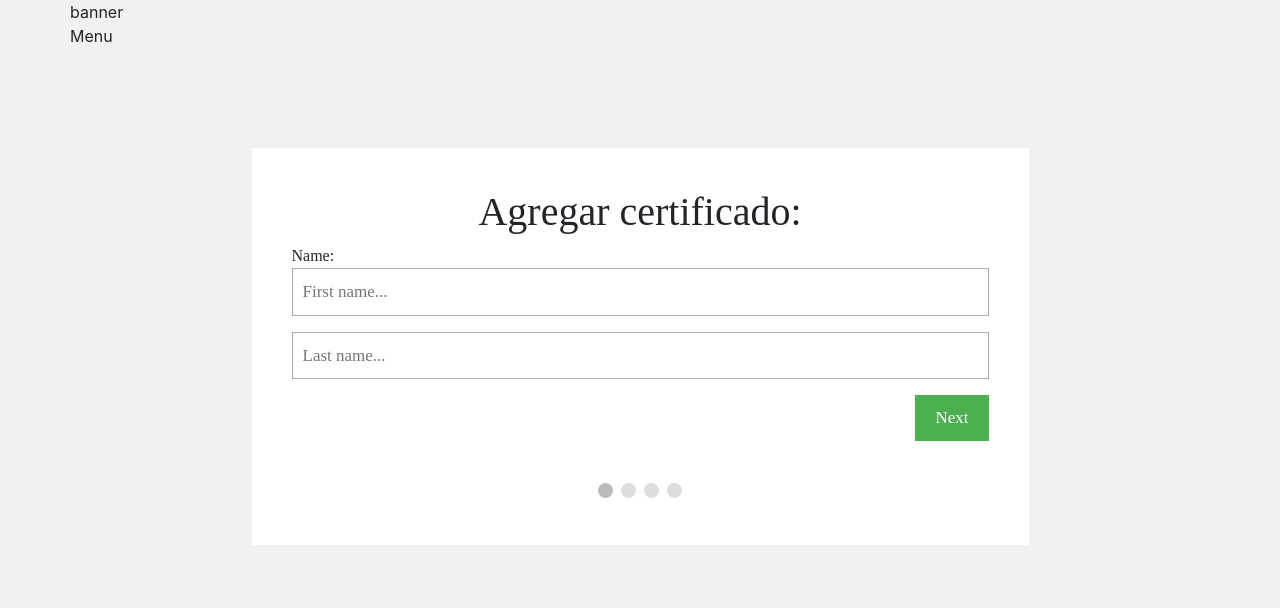
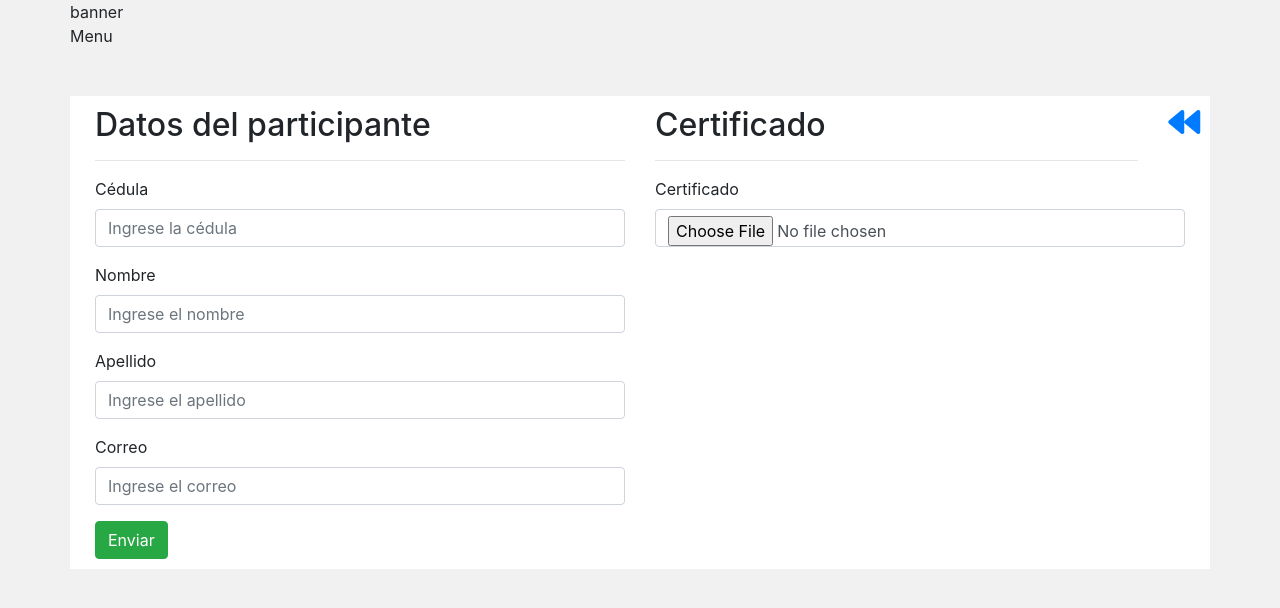
Before and after one commit to lespinoza5636/Certificado, a PHP site: page /pe.php?id=1 in a window 1280 px wide. Shown: the top 608 px of the page. Run offline with PHP 8.4, Linux system fonts and the light colour scheme; a user stored in the database is signed in; some libraries are stand-ins or nearby versions.

Commit message:
Agregando actualizaciones

```diff
--- /dev/null
+++ b/cer.php
@@ -0,0 +1,107 @@
+<?php
+include("Conexion.php");
+class Certificados{
+
+    private $con;
+    private $nombre_img;
+
+    function __construct()
+    {
+        $conexion = new Conexion();
+        $this->con = $conexion->getCon();
+    }
+
+    function setCertificados($archivo, $cedula, $nombre, $apellido, $correo, $id)
+    {
+        $codigo = date("Y"). "-".substr($cedula, 3, 6)."-TE-".rand(10000, 90000);
+        $result = self::subirImagen($archivo, $codigo);
+        if (gettype($result) == "string")
+        {
+            return $result;
+            exit();
+        }
+        else
+        if (gettype($result) == "boolean" and $result == true)
+        {
+            $codigo = date("Y"). "-".substr($cedula, 3, 6)."-TE-".rand(10000, 90000);
+            echo $codigo;
+
+            $sql_participante = "INSERT INTO `participante` (`cedula`, `nombre`, `apellido`, `correo`) VALUES ('$cedula', '$nombre', '$apellido', '$correo');";
+            $result_participante = $this->con->query($sql_participante);
+
+            if ($sql_participante)
+            {
+                $sql = "INSERT INTO `certificado` (`codigo`, `img`, `evento_idevento`, `participante_cedula`) VALUES ('$codigo', '$this->nombre_img', '$id', '$cedula');";
+                $result = $this->con->query($sql);
+
+                if ($result)
+                {
+                    echo "Exito";
+                    exit();
+                }
+            }
+            exit();
+        }
+        else
+        {
+
+        }
+        exit();
+    }
+
+    function subirImagen($archivo_img, $codigo)
+    {
+        $nombre_archivo = $archivo_img['name'];
+        $tipo_archivo = $archivo_img['type'];
+        $tamano_archivo = $archivo_img['size'];
+        $archivo= $archivo_img['tmp_name'];
+
+        if ($nombre_archivo!="")
+        {
+            //Limitar el tipo de archivo y el tamaño
+            if (!((strpos($tipo_archivo, "gif") || strpos($tipo_archivo, "jpeg") || strpos($tipo_archivo, "png")) && ($tamano_archivo  < 50000000)))
+            {
+                return "El tamaño de los archivos no es correcta. <br><br><table><tr><td><li>Se permiten archivos de 5 Mb máximo.</td></tr></table>";
+            }
+            else
+            {
+                $file = $archivo_img['name'];
+                $res = explode(".", $nombre_archivo);
+                $extension = $res[count($res)-1];
+                $nombre= $codigo."." . $extension; //renombrarlo como nosotros queremos
+                $this->nombre_img = $nombre;
+                $dirtemp = "cer/".$nombre."";//Directorio temporaral para subir el fichero
+
+                if (is_uploaded_file($archivo_img['tmp_name'])) {
+                    $valor = copy($archivo_img['tmp_name'], $dirtemp);
+
+                    //unlink($dirtemp); //Borrar el fichero temporal
+                    return $valor;
+                   }
+                else
+                {
+                    return "Ocurrió algún error al subir el fichero. No pudo guardarse.";
+                }
+
+            }
+        }
+    }
+
+    function getListaParticipante($id)
+        {
+            $result = $this->con->query("SELECT * FROM `certificado` as cer inner join `participante` as par
+            on cer.`participante_cedula` = par.cedula
+            where `evento_idevento` = $id limit 10");
+
+            if ($result->num_rows > 0)
+            {
+                return $result;
+            }
+            else
+            {
+                return false;
+            }
+        }
+}
+
+?>
--- a/pe.php
+++ b/pe.php
@@ -1,9 +1,27 @@
 <?php
     session_start();
+    include("cer.php");
+
     if (!isset($_SESSION["id"]))
     {
         header("Location: login.php");
     }
+
+    if (isset($_FILES['cer'])){
+      $cer = new Certificados();
+      $cedula = $_POST["cedula"];
+      $nombre = $_POST["nombre"];
+      $apellido = $_POST["apellido"];
+      $correo = $_POST["correo"];
+      $id = $_POST["id"];
+      $cer->setCertificados($_FILES['cer'], $cedula, $nombre, $apellido, $correo, $id);
+  } else{
+      $nombre_archivo="";
+  }
+  if (!isset($_GET["id"]))
+  {
+    header("Location: panel.php");
+  }
 ?>
 <!DOCTYPE html>
 <html lang="en">
@@ -12,6 +30,7 @@
     <meta name="viewport" content="width=device-width, initial-scale=1.0">
     <meta http-equiv="X-UA-Compatible" content="ie=edge">
     <link rel="stylesheet" href="https://stackpath.bootstrapcdn.com/bootstrap/4.4.1/css/bootstrap.min.css" integrity="sha384-Vkoo8x4CGsO3+Hhxv8T/Q5PaXtkKtu6ug5TOeNV6gBiFeWPGFN9MuhOf23Q9Ifjh" crossorigin="anonymous">
+    <link rel="stylesheet" href="https://cdnjs.cloudflare.com/ajax/libs/font-awesome/5.11.2/css/all.min.css" integrity="sha256-+N4/V/SbAFiW1MPBCXnfnP9QSN3+Keu+NlB+0ev/YKQ=" crossorigin="anonymous" />
     <title>Certificado</title>
 
     <style>
@@ -22,75 +41,14 @@
 body {
   background-color: #f1f1f1;
 }
+tr:hover {
+          background-color:#f1f1f1;
+        }
 
-#regForm {
-  background-color: #ffffff;
-  margin: 100px auto;
-  font-family: Raleway;
-  padding: 40px;
-  width: 70%;
-  min-width: 300px;
-}
-
-h1 {
-  text-align: center;
-}
-
-input {
-  padding: 10px;
-  width: 100%;
-  font-size: 17px;
-  font-family: Raleway;
-  border: 1px solid #aaaaaa;
-}
-
-/* Mark input boxes that gets an error on validation: */
-input.invalid {
-  background-color: #ffdddd;
-}
-
-/* Hide all steps by default: */
-.tab {
-  display: none;
-}
-
-button {
-  background-color: #4CAF50;
-  color: #ffffff;
-  border: none;
-  padding: 10px 20px;
-  font-size: 17px;
-  font-family: Raleway;
-  cursor: pointer;
-}
-
-button:hover {
-  opacity: 0.8;
-}
-
-#prevBtn {
-  background-color: #bbbbbb;
-}
-
-/* Make circles that indicate the steps of the form: */
-.step {
-  height: 15px;
-  width: 15px;
-  margin: 0 2px;
-  background-color: #bbbbbb;
-  border: none;
-  border-radius: 50%;
-  display: inline-block;
-  opacity: 0.5;
-}
-
-.step.active {
-  opacity: 1;
-}
-
-/* Mark the steps that are finished and valid: */
-.step.finish {
-  background-color: #4CAF50;
+.cuerpo
+{
+    background: #ffffff;
+    padding: 10px;
 }
 </style>
 </head>
@@ -103,117 +61,53 @@ banner
 <div class="row">
 Menu
 </div>
-<form id="regForm" action="/action_page.php">
-  <h1>Agregar certificado:</h1>
-  <!-- One "tab" for each step in the form: -->
-  <div class="tab">Name:
-    <p><input placeholder="First name..." oninput="this.className = ''" name="fname"></p>
-    <p><input placeholder="Last name..." oninput="this.className = ''" name="lname"></p>
+<br>
+<br>
+<form method="POST" enctype="multipart/form-data" action="pe.php">
+<div class="row cuerpo">
+  <div class="col-md-6">
+  <h2>Datos del participante </h2><hr />
+  <div class="form-group">
+    <label for="cedula">Cédula</label>
+    <input type="text" required class="form-control" id="cedula" name="cedula" placeholder="Ingrese la cédula" pattern="[0-9]{1, 13}[A-Z]{1}">
   </div>
-  <div class="tab">Contact Info:
-    <p><input placeholder="E-mail..." oninput="this.className = ''" name="email"></p>
-    <p><input placeholder="Phone..." oninput="this.className = ''" name="phone"></p>
+  <div class="form-group">
+    <label for="nombre">Nombre</label>
+    <input type="text" required class="form-control" id="nombre" name="nombre" placeholder="Ingrese el nombre">
   </div>
-  <div class="tab">Birthday:
-    <p><input placeholder="dd" oninput="this.className = ''" name="dd"></p>
-    <p><input placeholder="mm" oninput="this.className = ''" name="nn"></p>
-    <p><input placeholder="yyyy" oninput="this.className = ''" name="yyyy"></p>
+  <div class="form-group">
+    <label for="apellido">Apellido</label>
+    <input type="text" required class="form-control" id="apellido" name="apellido" placeholder="Ingrese el apellido">
   </div>
-  <div class="tab">Login Info:
-    <p><input placeholder="Username..." oninput="this.className = ''" name="uname"></p>
-    <p><input placeholder="Password..." oninput="this.className = ''" name="pword" type="password"></p>
+  <div class="form-group">
+    <label for="correo">Correo</label>
+    <input type="email" required class="form-control" id="correo" name="correo" placeholder="Ingrese el correo">
   </div>
-  <div style="overflow:auto;">
-    <div style="float:right;">
-      <button type="button" id="prevBtn" onclick="nextPrev(-1)">Previous</button>
-      <button type="button" id="nextBtn" onclick="nextPrev(1)">Next</button>
-    </div>
+  <button type="submit" class="btn btn-success">Enviar</button>
+
   </div>
-  <!-- Circles which indicates the steps of the form: -->
-  <div style="text-align:center;margin-top:40px;">
-    <span class="step"></span>
-    <span class="step"></span>
-    <span class="step"></span>
-    <span class="step"></span>
+  <div class="col-md-6">
+  <div class="row">
+  <div class="col-md-11">
+  <h2>Certificado</h2><hr />
   </div>
-</form>
+  <div class="col-md-1">
+    <a href="panel.php">
+      <i class="fas fa-backward fa-2x"></i>
+    </a>
+
+  </div>
+  </div>
+
+
+
+  <div class="form-group">
+    <label for="cer">Certificado</label>
+    <input type="file" required class="form-control" id="cer" name="cer" placeholder="Ingrese el correo">
+  </div>
+  </div>
+  <input type="hidden" name="id" value="<?php echo $_GET["id"]; ?>">
+  </form>
 </div>
-<script src="https://code.jquery.com/jquery-3.4.1.slim.min.js" integrity="sha384-J6qa4849blE2+poT4WnyKhv5vZF5SrPo0iEjwBvKU7imGFAV0wwj1yYfoRSJoZ+n" crossorigin="anonymous"></script>
-<script src="https://cdn.jsdelivr.net/npm/popper.js@1.16.0/dist/umd/popper.min.js" integrity="sha384-Q6E9RHvbIyZFJoft+2mJbHaEWldlvI9IOYy5n3zV9zzTtmI3UksdQRVvoxMfooAo" crossorigin="anonymous"></script>
-<script src="https://stackpath.bootstrapcdn.com/bootstrap/4.4.1/js/bootstrap.min.js" integrity="sha384-wfSDF2E50Y2D1uUdj0O3uMBJnjuUD4Ih7YwaYd1iqfktj0Uod8GCExl3Og8ifwB6" crossorigin="anonymous"></script>
-<script>
-var currentTab = 0; // Current tab is set to be the first tab (0)
-showTab(currentTab); // Display the current tab
-
-function showTab(n) {
-  // This function will display the specified tab of the form...
-  var x = document.getElementsByClassName("tab");
-  x[n].style.display = "block";
-  //... and fix the Previous/Next buttons:
-  if (n == 0) {
-    document.getElementById("prevBtn").style.display = "none";
-  } else {
-    document.getElementById("prevBtn").style.display = "inline";
-  }
-  if (n == (x.length - 1)) {
-    document.getElementById("nextBtn").innerHTML = "Submit";
-  } else {
-    document.getElementById("nextBtn").innerHTML = "Next";
-  }
-  //... and run a function that will display the correct step indicator:
-  fixStepIndicator(n)
-}
-
-function nextPrev(n) {
-  // This function will figure out which tab to display
-  var x = document.getElementsByClassName("tab");
-  // Exit the function if any field in the current tab is invalid:
-  if (n == 1 && !validateForm()) return false;
-  // Hide the current tab:
-  x[currentTab].style.display = "none";
-  // Increase or decrease the current tab by 1:
-  currentTab = currentTab + n;
-  // if you have reached the end of the form...
-  if (currentTab >= x.length) {
-    // ... the form gets submitted:
-    document.getElementById("regForm").submit();
-    return false;
-  }
-  // Otherwise, display the correct tab:
-  showTab(currentTab);
-}
-
-function validateForm() {
-  // This function deals with validation of the form fields
-  var x, y, i, valid = true;
-  x = document.getElementsByClassName("tab");
-  y = x[currentTab].getElementsByTagName("input");
-  // A loop that checks every input field in the current tab:
-  for (i = 0; i < y.length; i++) {
-    // If a field is empty...
-    if (y[i].value == "") {
-      // add an "invalid" class to the field:
-      y[i].className += " invalid";
-      // and set the current valid status to false
-      valid = false;
-    }
-  }
-  // If the valid status is true, mark the step as finished and valid:
-  if (valid) {
-    document.getElementsByClassName("step")[currentTab].className += " finish";
-  }
-  return valid; // return the valid status
-}
-
-function fixStepIndicator(n) {
-  // This function removes the "active" class of all steps...
-  var i, x = document.getElementsByClassName("step");
-  for (i = 0; i < x.length; i++) {
-    x[i].className = x[i].className.replace(" active", "");
-  }
-  //... and adds the "active" class on the current step:
-  x[n].className += " active";
-}
-</script>
 </body>
 </html>
```
Also changed, not shown: cerlista.php (added, +146 -0 lines), panel.php (+9 -2 lines), .htaccess (added), cer/2020-051189-TE-29624.jpg (added), cer/2020-051189-TE-29957.jpg (added), cer/2020-051189-TE-38022.jpg (added), 1 other file.
